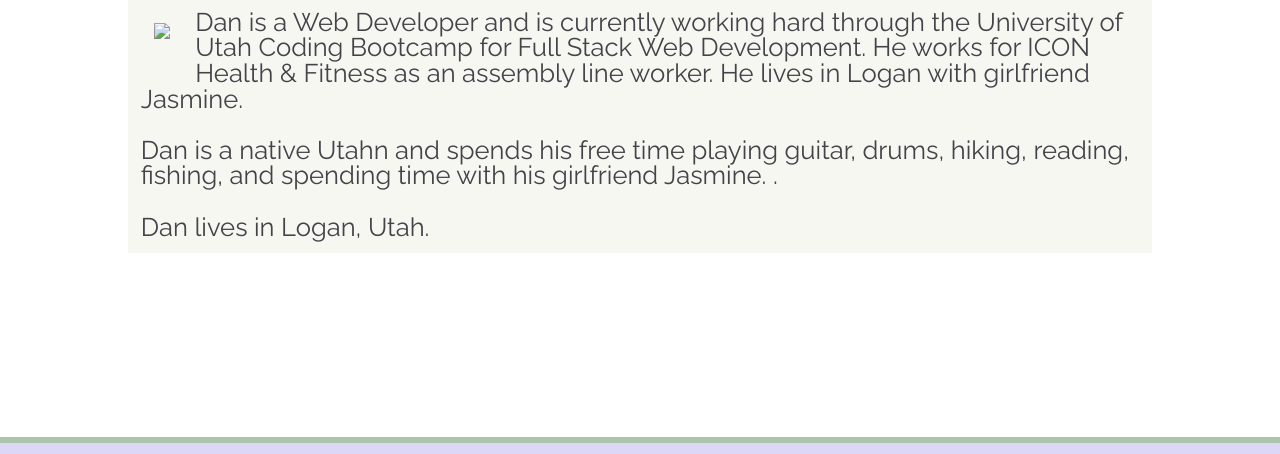
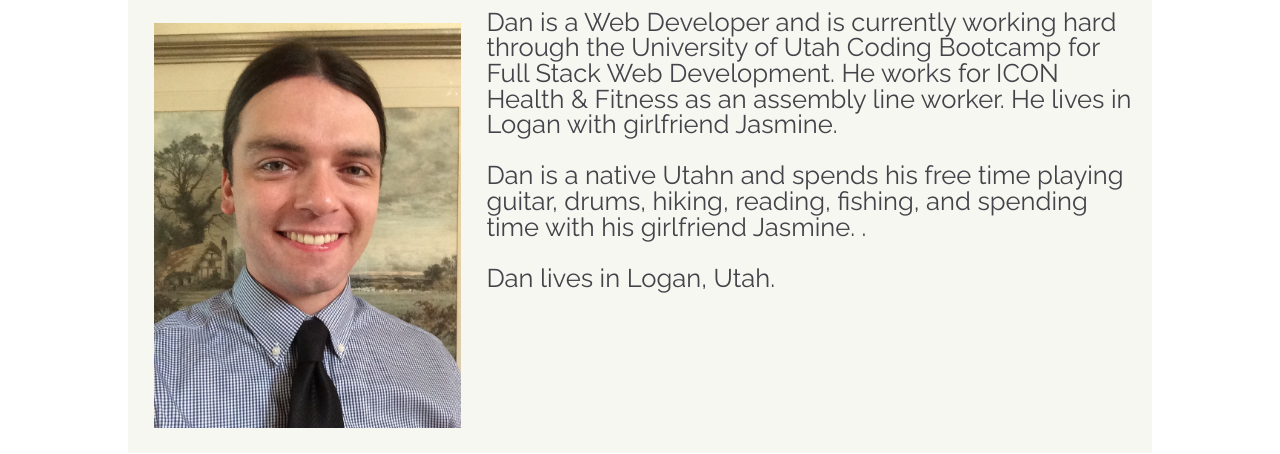
Before and after one commit to Danzer616/Updated-Portfolio, a plain HTML site: page index.html in a window 1280 px wide. Shown: the part 251-705 px from the top of the page. Drawn offline with nearby package versions, Linux system fonts and the light colour scheme.

Commit message:
added photo

```diff
--- a/index.html
+++ b/index.html
@@ -42,7 +42,7 @@
 
         <h2>About Dan</h2>
 
-        <img id="bioImage" src="assets/images/adamfamily.jpg">
+        <img id="bioImage" src="assets/images/dan.jpg">
 
         <p id="bioText">Dan is a Web Developer and is currently working hard through the University
             of Utah Coding Bootcamp for Full Stack Web Development. He works for ICON Health & Fitness as an assembly line worker. He lives in Logan with girlfriend Jasmine.
```
Also changed, not shown: assets/images/Dan.JPG (added), 1 other file.
